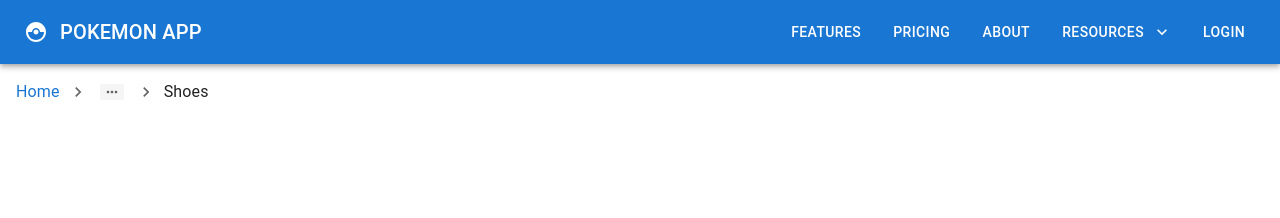
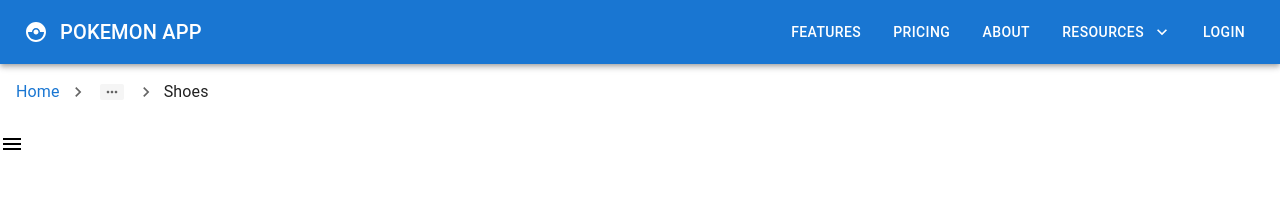
Before and after one commit to thethmuenaing/react-mui-demo, a React (Create React App) app: page / in a window 1280 px wide. Shown: the top 218 px of the page. Built offline with nearby package versions, Linux system fonts and the light colour scheme.

Commit message:
build MuiDrawer component

```diff
--- a/src/App.tsx
+++ b/src/App.tsx
@@ -15,6 +15,7 @@
 // import { MuiLink } from './components/MuiLink';
 import { MuiNavbar } from './components/MuiNavbar';
 import { MuiBreadcrumbs } from './components/MuiBreadcrumbs';
+import { MuiDrawer } from './components/MuiDrawer';
 
 function App() {
   return (
@@ -35,6 +36,7 @@
       {/* <MuiLink/> */}
       <MuiNavbar/>
       <MuiBreadcrumbs/>
+      <MuiDrawer/>
     </div>
   );
 }
--- /dev/null
+++ b/src/components/MuiDrawer.tsx
@@ -0,0 +1,27 @@
+import { Drawer, Box, Typography, IconButton } from "@mui/material"
+import MenuIcon from "@mui/icons-material/Menu"
+import { useState } from "react"
+
+
+
+export const MuiDrawer = () => {
+	const [isDrawerOpen , setIsDrawerOpen] = useState(false)
+	return (
+		<>
+			<IconButton
+				size="large"
+				edge="start"
+				color="inherit"
+				aria-label="logo"
+				onClick={()=>setIsDrawerOpen(true)}
+				>
+				<MenuIcon />
+			</IconButton>
+			<Drawer anchor="left" open={isDrawerOpen} onClose={()=>setIsDrawerOpen(false)}>
+				<Box p={2} width="250px" textAlign="center" role="presentation">
+					<Typography variant="h6" component="div">Side Panel</Typography>
+				</Box>
+			</Drawer>
+		</>
+	)
+}
```
